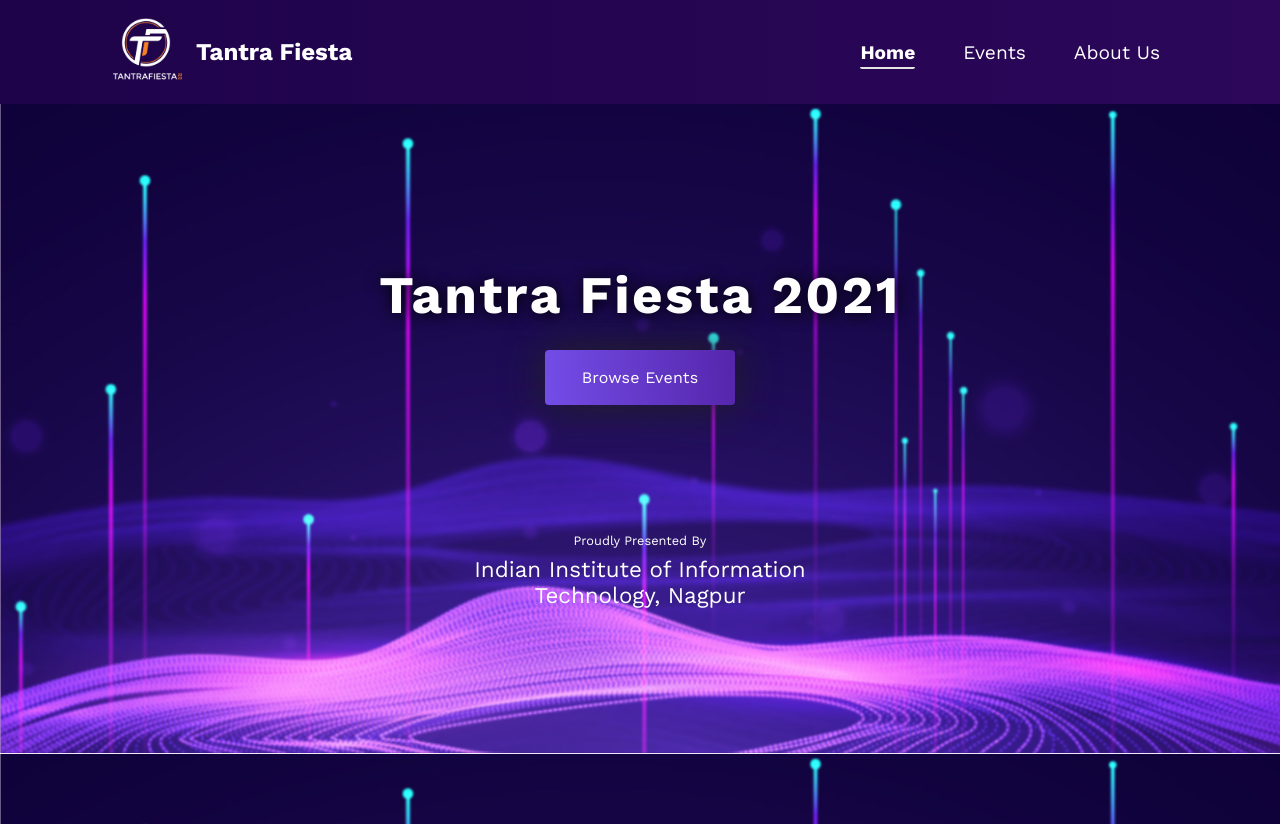
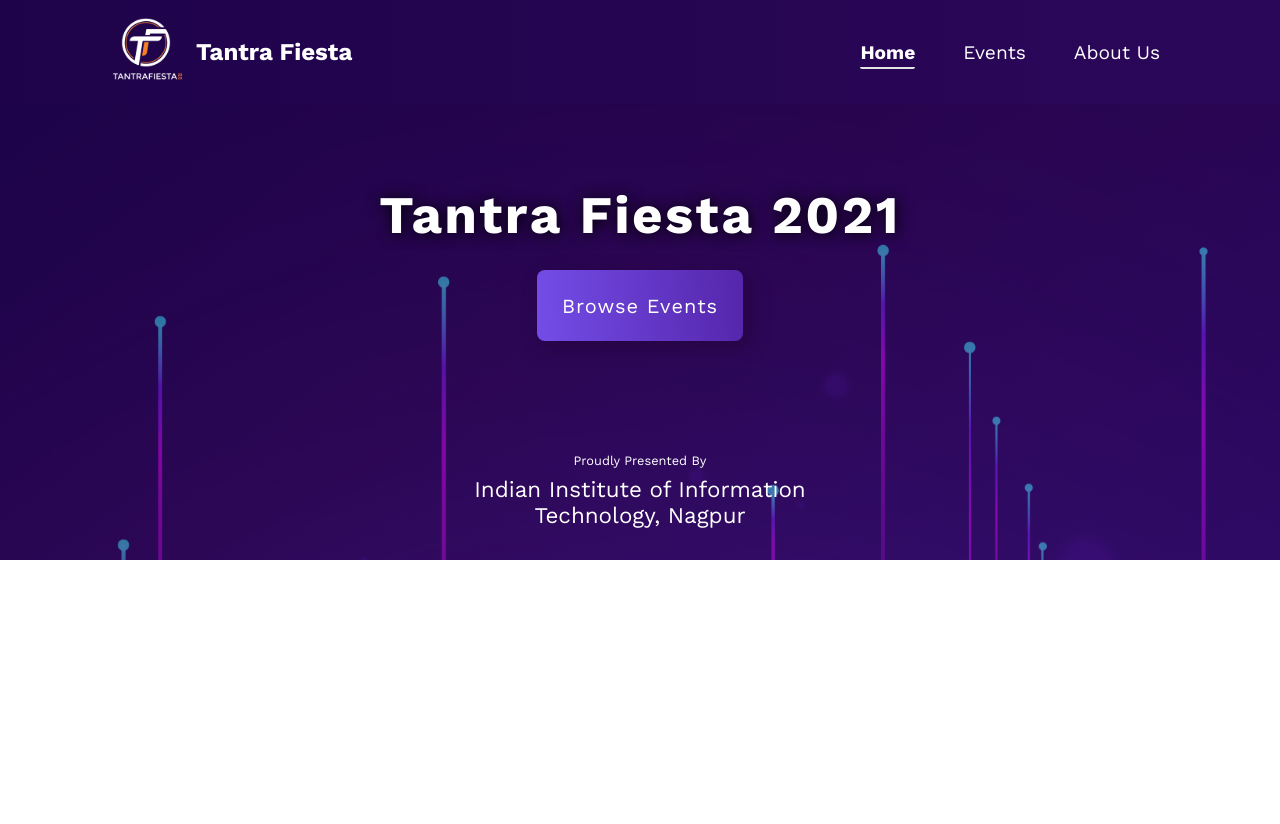
Before and after one commit to Kirito64/TF2021, a React (Create React App) app: page / in a window 1280 px wide. After the commit the page ends 800 px from the top, so only its background shows below. Built offline with nearby package versions, Linux system fonts and the light colour scheme.

Commit message:
Revert "Landing page"
This reverts commit a2c7aa4b914892242debe084a1a47d172329f9db.

```diff
--- a/src/Components/button/Button.css
+++ b/src/Components/button/Button.css
@@ -29,8 +29,8 @@
 }
 
 .btn-hero-size{
-    width: 11.9rem;
-    height: 3.45rem;
+    width: 12.9rem;
+    height: 4.45rem;
     padding: 1.5rem;
     font-size: 1.25rem;
 }
--- a/src/Pages/home/Components/Landing/landing.css
+++ b/src/Pages/home/Components/Landing/landing.css
@@ -4,10 +4,9 @@
 .root-landing{
     background-image: url(./background-landing.svg);
     color: white;
-    padding-top: 10rem;
+    padding-top: 5rem;
     font-family: 'work sans';
     padding-bottom: 2rem;
-    height: 90vh;
 }
 .top-landing h1{
     font-weight: 700;
@@ -19,24 +18,17 @@
     letter-spacing: 0.15rem;
 }
 .top-landing button{
-    background: linear-gradient(86.95deg, #7F5CFF -38.28%, #45108A 155.03%);
-    border: none;
-    padding: 0.7rem;
-    font-weight: 400;
-    border-radius: .25rem;
-    letter-spacing: 0.01rem;
-    cursor: pointer;
     margin-top: 1.5rem;
-    color: #fff;
-    font-size: 1rem;
-    box-shadow: 0.02px 0.2px 40px rgb(34, 34, 34);
+}
+.btn{
+    margin-top: 1.5rem;
 }
 .top-landing{
     text-align: center;
 }
 .bottom-landing{
     text-align: center;
-    margin-top: 8rem;
+    margin-top: 7rem;
 }
 .bottom-landing p{
     font-weight: lighter;
```
Also changed, not shown: src/Pages/home/Components/Landing/background-landing.svg.
